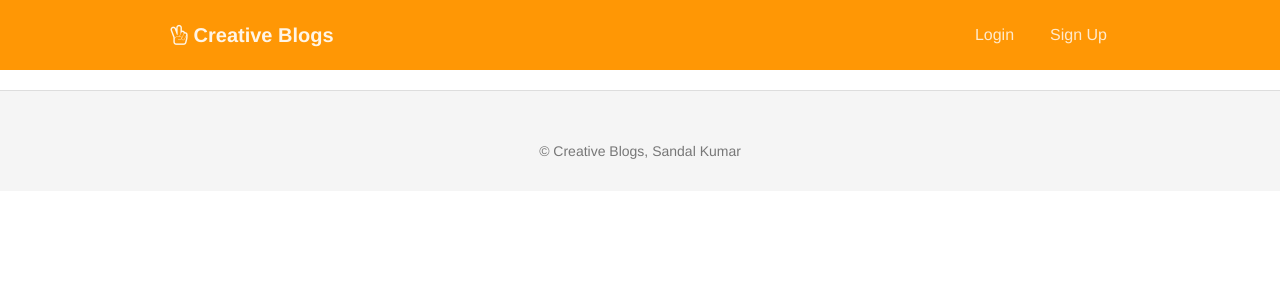
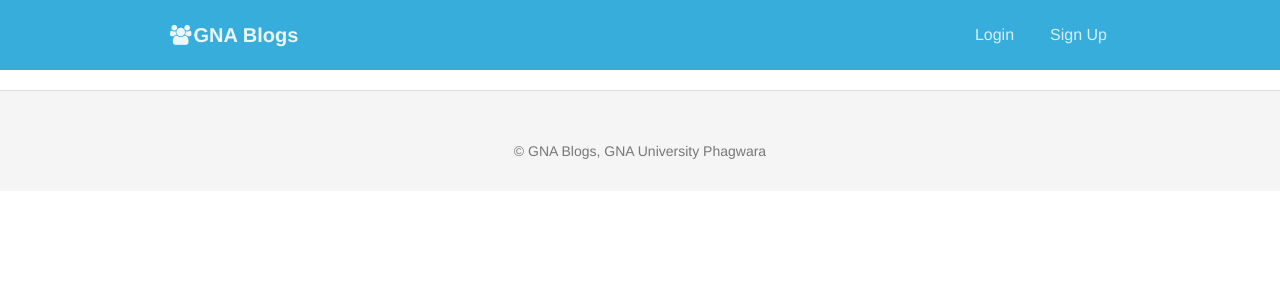
Before and after one commit to sandalkumar/my-first-blog, a Django app: page /base in a window 1280 px wide. Shown: the top 300 px of the page. Run offline with Django 3.2, Linux system fonts and the light colour scheme; some libraries are stand-ins or nearby versions; some web fonts are replaced.

Commit message:
gna version 1.0

```diff
--- /dev/null
+++ b/Details.txt
@@ -0,0 +1,6 @@
+Creative Blogs (sandalkumar.pythonanywhere.com)
+
+Developed in Django
+Developed By : Sandal Kumar (GU-2016-1170)
+
+tiny MCE, DISQUES, dJANGO, HTML, CSS, JAVASCRIPT.
--- a/mysite/blog/templates/blog/base.html
+++ b/mysite/blog/templates/blog/base.html
@@ -3,10 +3,10 @@
 <head>
 	<meta charset="utf-8" />
 	<link rel="apple-touch-icon" sizes="76x76" href="/static/img/apple-icon.png">
-	<link rel="icon" type="image/png" sizes="96x96" href="/static/img/favicon.png">
+	<!-- <link rel="icon" type="image/png" sizes="96x96" href="fa fa-users"> -->
 	<meta http-equiv="X-UA-Compatible" content="IE=edge,chrome=1" />
 
-	<title>Creative Blogs</title>
+	<title>GNA Blogs</title>
 
 	<meta content='width=device-width, initial-scale=1.0, maximum-scale=1.0, user-scalable=0' name='viewport' />
     <meta name="viewport" content="width=device-width" />
@@ -47,7 +47,7 @@
   </div>
 </nav> -->
 
-<nav class="navbar navbar-ct-orange navbar-fixed-top" role="navigation">
+<nav class="navbar navbar-ct-blue navbar-fixed-top" role="navigation">
     <div class="container">
     <!-- Brand and toggle get grouped for better mobile display -->
     <div class="navbar-header">
@@ -57,7 +57,7 @@
         <span class="icon-bar bar2"></span>
         <span class="icon-bar bar3"></span>
       </button>
-      <a class="navbar-brand" href="/"><i class="fa fa-hand-peace-o"></i> Creative Blogs</a>
+      <a class="navbar-brand" href="/"><i class="fa fa-users"></i>   GNA Blogs</a>
     </div>
 
     <!-- Collect the nav links, forms, and other content for toggling -->
@@ -110,7 +110,7 @@
         <div class="container">
 
             <div class="copyright">
-                &copy; Creative Blogs, Sandal Kumar
+                &copy; GNA Blogs, GNA University Phagwara
             </div>
         </div>
     </footer>
--- a/mysite/blog/templates/blog/details_blog.html
+++ b/mysite/blog/templates/blog/details_blog.html
@@ -2,11 +2,11 @@
 {% load static %}
 {% block content %}
 <div class="parallax">
-        <div class="parallax-image" >
+        <div class="parallax-image"  >
           {% if post.cover %}
-            <img src="{{post.cover.url}}">
+            <img src="{{post.cover.url}}" style="width: 100%; height: auto;">
           {% else %}
-            <img src="/static/images/default_post.jpg" alt="..."/>
+            <img src="/static/images/default_post.jpg" alt="..." style="width: 100%; height: auto;">
           {% endif %}
         </div>
 </div>
```
Also changed, not shown: mysite/media/cover/shutterstock_720876373.jpg (added).
